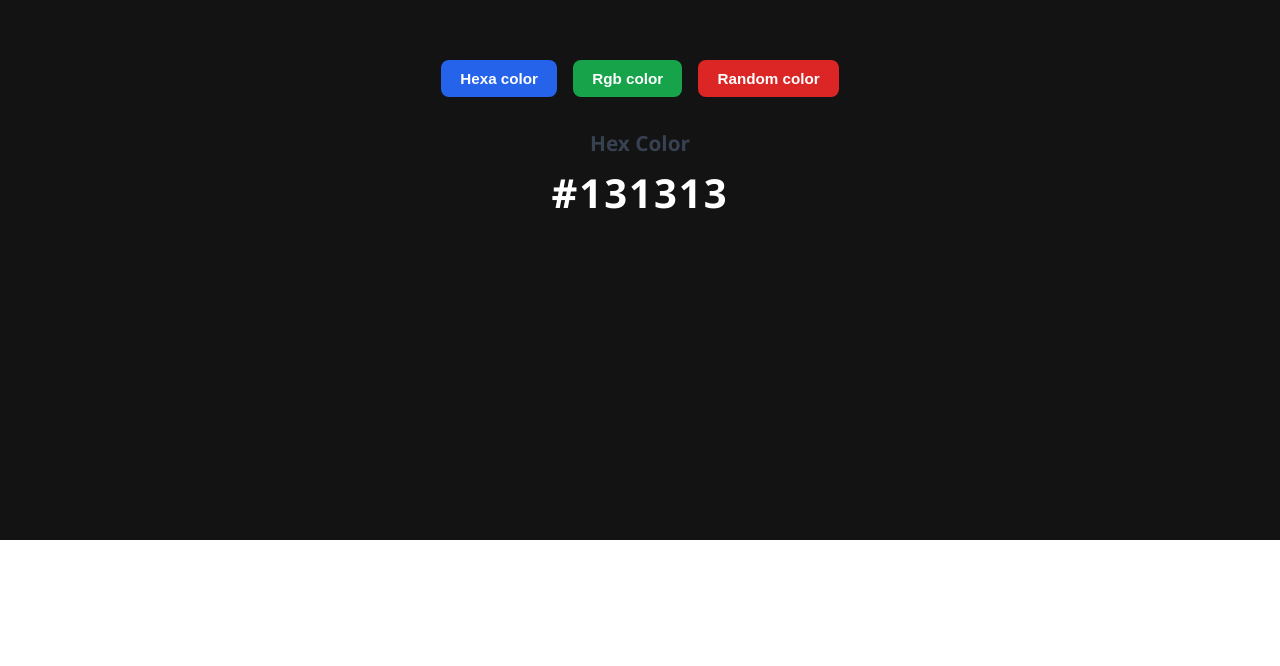
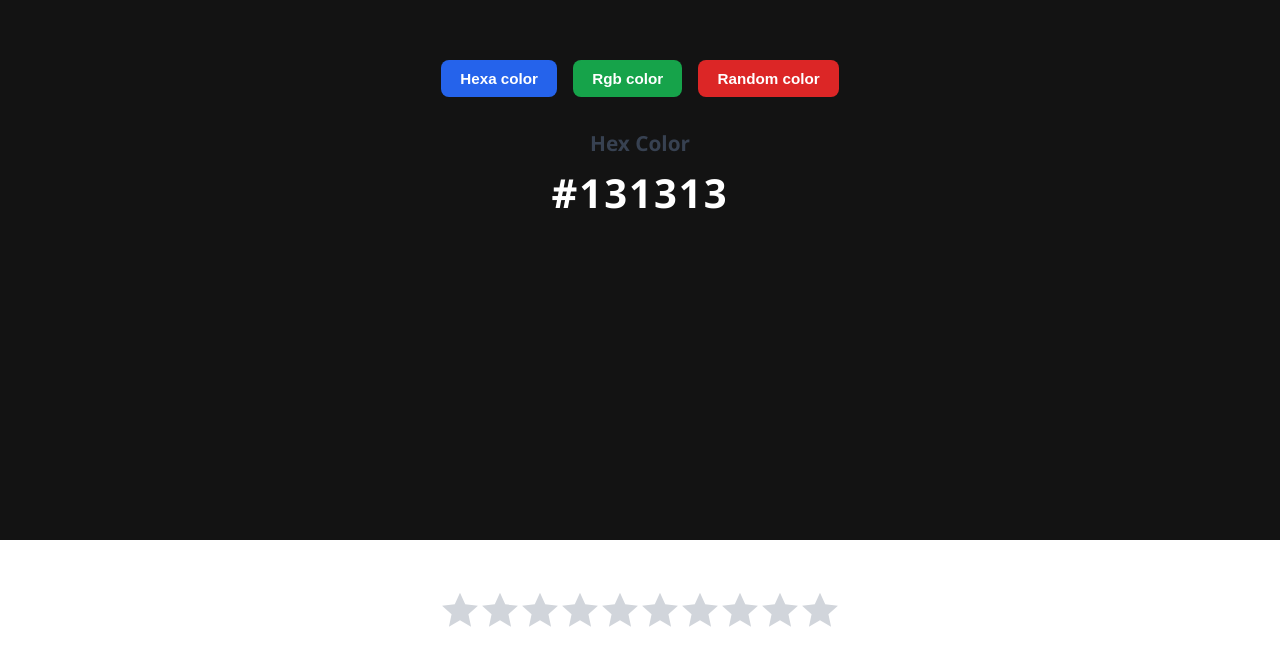
Before and after one commit to rakinu21/react-basic-projects, a React (Vite) app: page / in a window 1280 px wide. Shown: the part 1060-1726 px from the top of the page. Before the commit the page ends 1600 px from the top, so only its background shows below. Built offline with nearby package versions, Linux system fonts and the light colour scheme.

Commit message:
stars rating is done

```diff
--- a/package.json
+++ b/package.json
@@ -11,7 +11,8 @@
   },
   "dependencies": {
     "react": "^19.1.1",
-    "react-dom": "^19.1.1"
+    "react-dom": "^19.1.1",
+    "react-icons": "^5.5.0"
   },
   "devDependencies": {
     "@eslint/js": "^9.33.0",
--- a/src/App.jsx
+++ b/src/App.jsx
@@ -2,6 +2,7 @@
 import './App.css'
 import Accurdian from './components/accordian/accurdian'
 import RandomColor from './components/randomColor/RandomColor'
+import StarsRating from './components/starsRating/StarsRating'
 
 
 function App() {
@@ -10,6 +11,7 @@ function App() {
      <main>
         <Accurdian/>
         <RandomColor/>
+        <StarsRating/>
      </main>
   )
 }
--- /dev/null
+++ b/src/components/starsRating/StarsRating.jsx
@@ -0,0 +1,41 @@
+import React, { useState } from 'react'
+import { LiaStarSolid } from "react-icons/lia";
+import './style.css'
+
+const StarsRating = ({noOfStars = 10}) => {
+
+    const [rating,setRating] = useState(0);
+    const [hover, setHover] = useState(0)
+
+
+  function handleClick(getCurrentIndex) {
+    setRating(getCurrentIndex);
+  }
+
+  function handleMouseEnter(getCurrentIndex) {
+    setHover(getCurrentIndex);
+  }
+
+  function handleMouseLeave() {
+    setHover(0);
+  }
+
+  return (
+    <div id='stars'>
+      {
+        [...Array(noOfStars)].map((items, index)=>{
+            index +=1
+            return <LiaStarSolid
+                    key={index}
+                     className={index <= (hover || rating) ? "star active" : "star"}
+                    onClick={()=> handleClick(index)}
+                    onMouseLeave={handleMouseLeave}
+                    onMouseMove={() =>handleMouseEnter(index)}
+                    size={40}/>
+        })
+      }
+    </div>
+  )
+}
+
+export default StarsRating
--- /dev/null
+++ b/src/components/starsRating/style.css
@@ -0,0 +1,18 @@
+#stars{
+    padding: 50px 0;
+    display: flex;
+     justify-content: center;
+
+}
+
+
+.star {
+  color: #d1d5db; /* gray */
+  transition: color 0.2s ease;
+}
+
+
+
+.star.active {
+  color: #facc15; /* yellow */
+}
```
Also changed, not shown: 1 other file (tests, documents, lock files or other folders).
